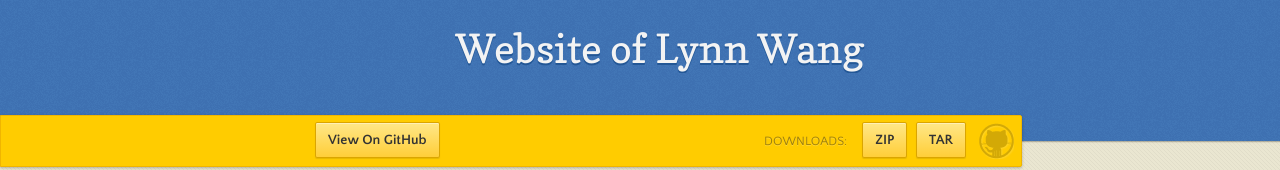
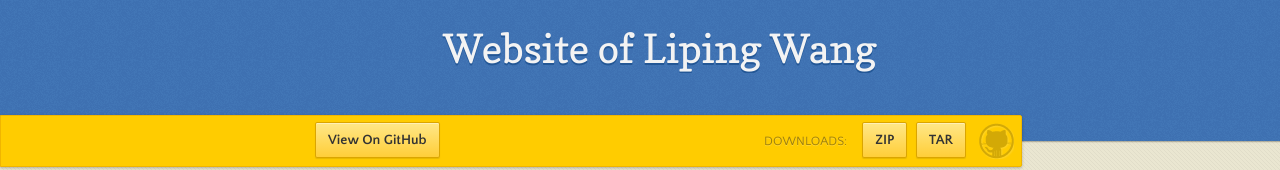
Before and after one commit to lynndotconfig/demo_web, a plain HTML site: page index.html in a window 1280 px wide. Shown: the top 170 px of the page. Drawn offline with nearby package versions, Linux system fonts and the light colour scheme.

Commit message:
Update website name
add author name of website

```diff
--- a/index.html
+++ b/index.html
@@ -3,7 +3,7 @@
   <head>
     <meta charset="utf-8">
     <meta http-equiv="X-UA-Compatible" content="chrome=1">
-    <title>Demo web of Lynn by lynndotconfig</title>
+    <title>Website of lynndotconfig</title>
     <link rel="stylesheet" href="stylesheets/styles.css">
     <link rel="stylesheet" href="stylesheets/github-dark.css">
     <script src="https://ajax.googleapis.com/ajax/libs/jquery/1.7.1/jquery.min.js"></script>
@@ -17,7 +17,7 @@
   <body>
 
       <header>
-        <h1>Website of Lynn Wang</h1>
+        <h1>Website of Liping Wang</h1>
         <p></p>
       </header>
 
```
